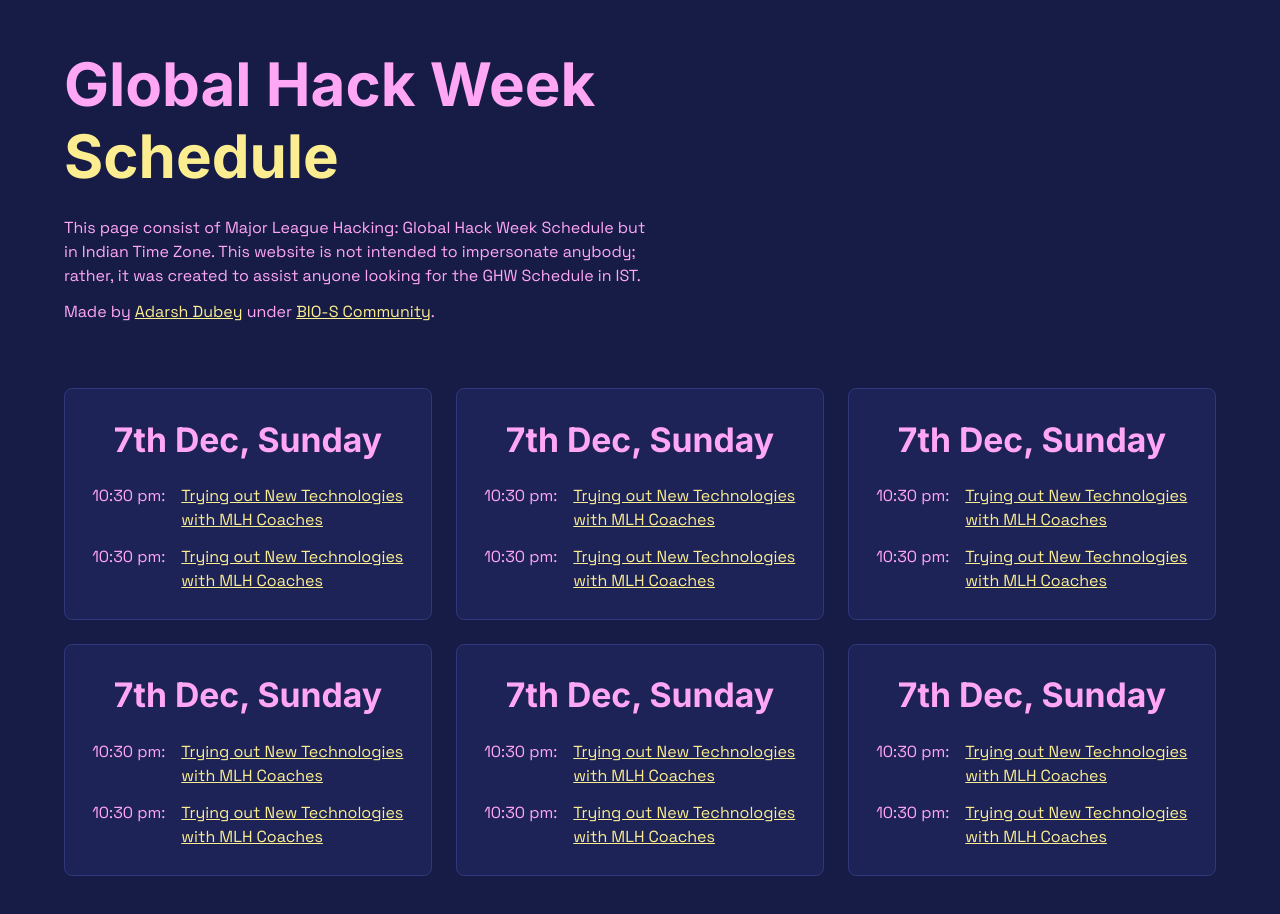
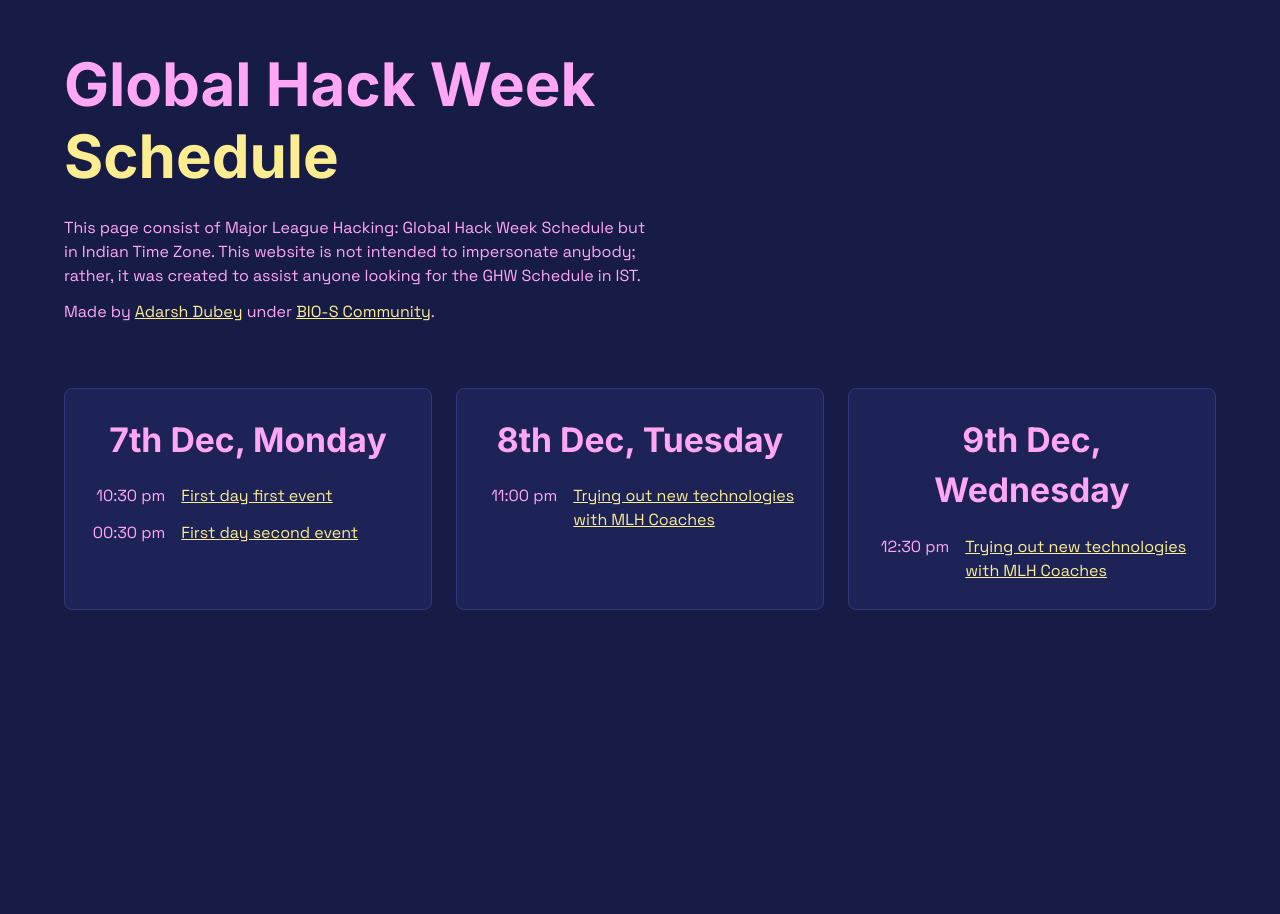
Before and after one commit to bios-community/ghw-schedule, a React (Create React App) app: page / in a window 1280 px wide. Shown: the top 914 px of the page. After the commit the page ends 800 px from the top, so only its background shows below. Built offline with nearby package versions, Linux system fonts and the light colour scheme.

Commit message:
added logic to display js data in cards

```diff
--- a/src/components/Card.js
+++ b/src/components/Card.js
@@ -1,15 +1,13 @@
 import CardLink from "./CardLink"
-import ScheduleData from "../data/ScheduleData"
 import '../styles/card.scss'
 
-function Card() {
-    console.log(ScheduleData);
+function Card(props) {
+    const cardLinkArray = props.events.map(event => <CardLink {...event} />)
     return (
         <div className="card">
-            <h2 className="card__title">7th Dec, Sunday</h2>
+            <h2 className="card__title">{props.dateDay}</h2>
             <div className="card__link-list">
-                <CardLink />
-                <CardLink />
+                {cardLinkArray}
             </div>
         </div>
     )
--- a/src/components/CardLink.js
+++ b/src/components/CardLink.js
@@ -1,10 +1,11 @@
 import '../styles/cardLink.scss'
 
-function CardLink() {
+function CardLink(props) {
+    console.log(props);
     return (
         <div className="card-link">
-            <div className="card-link__time">10:30 pm:</div>
-            <a href="#" className="card-link__link link">Trying out New Technologies with MLH Coaches</a>
+            <div className="card-link__time">{props.time}</div>
+            <a href={props.link} className="card-link__link link">{props.title}</a>
         </div>
     )
 }
--- a/src/components/Main.js
+++ b/src/components/Main.js
@@ -1,17 +1,15 @@
-import Card from "./Card"
-import '../styles/main.scss'
+import Card from "./Card";
+import "../styles/main.scss";
+import ScheduleData from "../data/ScheduleData";
 
 function Main() {
-    return (
-        <main className="main">
-            <Card />
-            <Card />
-            <Card />
-            <Card />
-            <Card />
-            <Card />
-        </main>
-    )
+  const cardsList = ScheduleData.map((cardItem) => <Card {...cardItem} />);
+
+  return (
+    <main className="main">
+        {cardsList}
+    </main>
+  );
 }
 
-export default Main
+export default Main;
--- a/src/data/ScheduleData.js
+++ b/src/data/ScheduleData.js
@@ -4,26 +4,31 @@
     events: [
       {
         time: "10:30 pm",
+        title: "First day first event",
+        link: "https://sampleLinkHere.html",
+      },
+      {
+        time: "00:30 pm",
+        title: "First day second event",
+        link: "https://sampleLinkHere.html",
+      },
+    ],
+  },
+  {
+    dateDay: "8th Dec, Tuesday",
+    events: [
+      {
+        time: "11:00 pm",
         title: "Trying out new technologies with MLH Coaches",
         link: "https://sampleLinkHere.html",
       },
     ],
   },
   {
-    dateDay: "7th Dec, Monday",
+    dateDay: "9th Dec, Wednesday",
     events: [
       {
-        time: "10:30 pm",
-        title: "Trying out new technologies with MLH Coaches",
-        link: "https://sampleLinkHere.html",
-      },
-    ],
-  },
-  {
-    dateDay: "7th Dec, Monday",
-    events: [
-      {
-        time: "10:30 pm",
+        time: "12:30 pm",
         title: "Trying out new technologies with MLH Coaches",
         link: "https://sampleLinkHere.html",
       },
```
